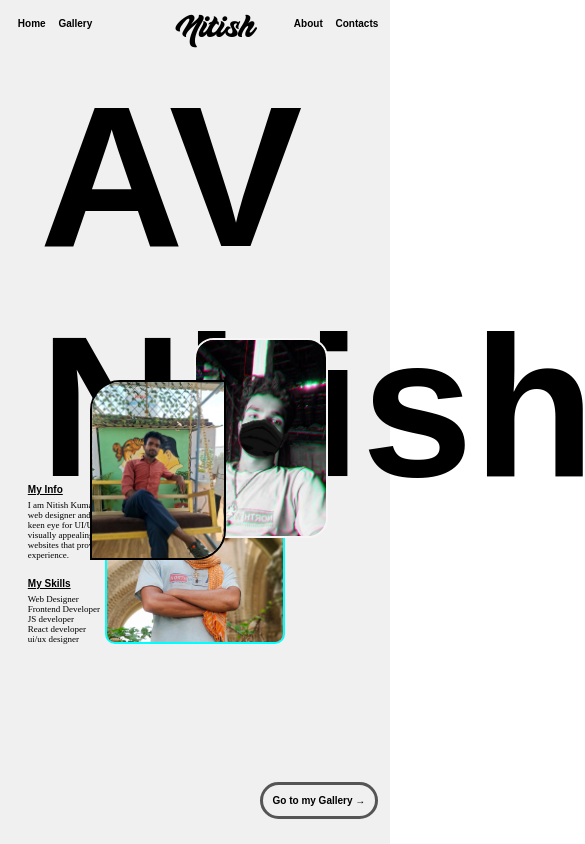
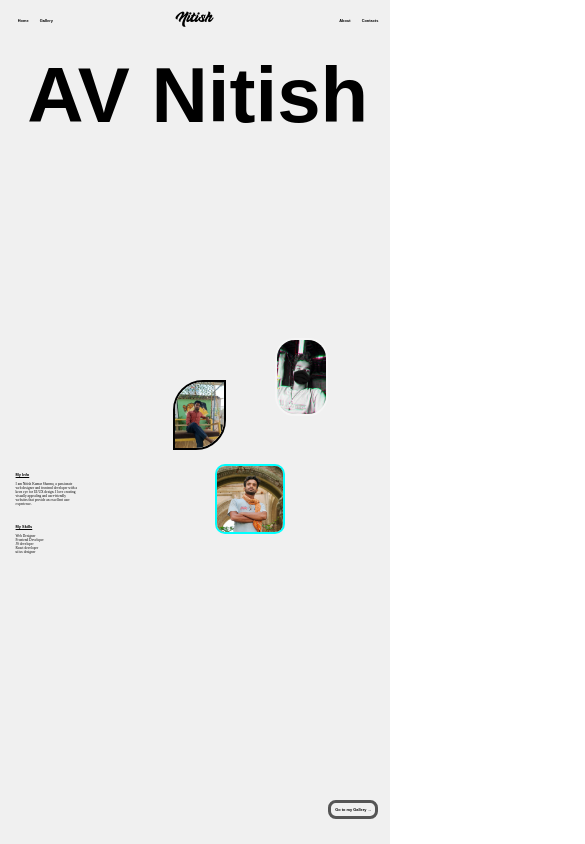
Before and after one commit to AVnitishsharma/task-3, a plain HTML site: page index.html in a window 390 px wide. Shown: the top 844 px of the page, 585 px wide, since content can reach past the window. Drawn offline with Linux system fonts and the light colour scheme.

Commit message:
desplay responsive

```diff
--- a/style.css
+++ b/style.css
@@ -28,7 +28,7 @@ html, body{
 }
 #navbar #logo{
   left: 45%;
-  font-size: 25px;
+  font-size: 3vw;
   position: absolute;
   color: black;
   font-family: logofont;
@@ -37,7 +37,7 @@ html, body{
 #navbar #one{
   left: 2%;
   margin-top: 10px;
-  font-size: 10px;
+  font-size: 1vw;
   position: absolute;
   font-weight: 600;
 }
@@ -45,11 +45,10 @@ html, body{
   text-decoration: none;
   color: black;
   padding-left: 10px;
-  /* font-family: serif; */
 }
 #navbar #two{
   right: 3%;
-  font-size: 10px;
+  font-size: 1vw;
   margin-top: 10px;
   position: absolute;
   text-decoration: none;
@@ -60,50 +59,49 @@ html, body{
   text-decoration: none;
   color: black;
   padding-left: 10px;
-  /* font-family: serif; */
 }
 
 .main>h1{
-  padding: 20px;
-  font-size: 200px;
+  padding: 2vw;
+  font-size: 20vw;
   top: 5%;
   left: 5%;
   position: absolute;
 }
 .main #sidebar{
-  width: 200px;
+  width: 20vw;
   position: absolute;
   top: 55%;
   left: 2%;
-  padding: 20px;
+  padding: 2vw;
 }
 .main #sidebar h3{
   text-decoration: underline;
-  font-size: 10px;
+  font-size: 1vw;
   padding-bottom: 5px;
 }
 .main #sidebar p  {
-  font-size: 9px;
+  font-size: 0.9vw;
   font-family: serif;
 }
 .main #btmbar{
   position: absolute;
   bottom: 3%;
   right: 3%;
-  padding: 10px;
+  padding: 1vw;
   border: 3px solid #555;
-  border-radius: 20px;
-  font-size: 10px;
+  border-radius: 2vw;
+  font-size: 1vw;
 }
 .main #btmbar h3{
-  font-size: 10px;
+  font-size: 1vw;
   font-weight: 800;
 }
 #img1{
   position: absolute;
   top: 55%;
   right: 27%;
-  height: 180px;
+  height: 18vw;
   border: 2px solid aqua;
   border-radius: 10px;
 }
@@ -111,7 +109,7 @@ html, body{
   position: absolute;
   top: 40%;
   right: 16%;
-  height: 200px;
+  height: 20vw;
   border: 2px solid whitesmoke;
   border-radius: 20px;
 }
@@ -119,7 +117,7 @@ html, body{
   position: absolute;
   top: 45%;
   right: 42%;
-  height: 180px;
+  height: 18vw;
   border: 2px solid black;
   border-radius: 30px 0px;
 }
```
